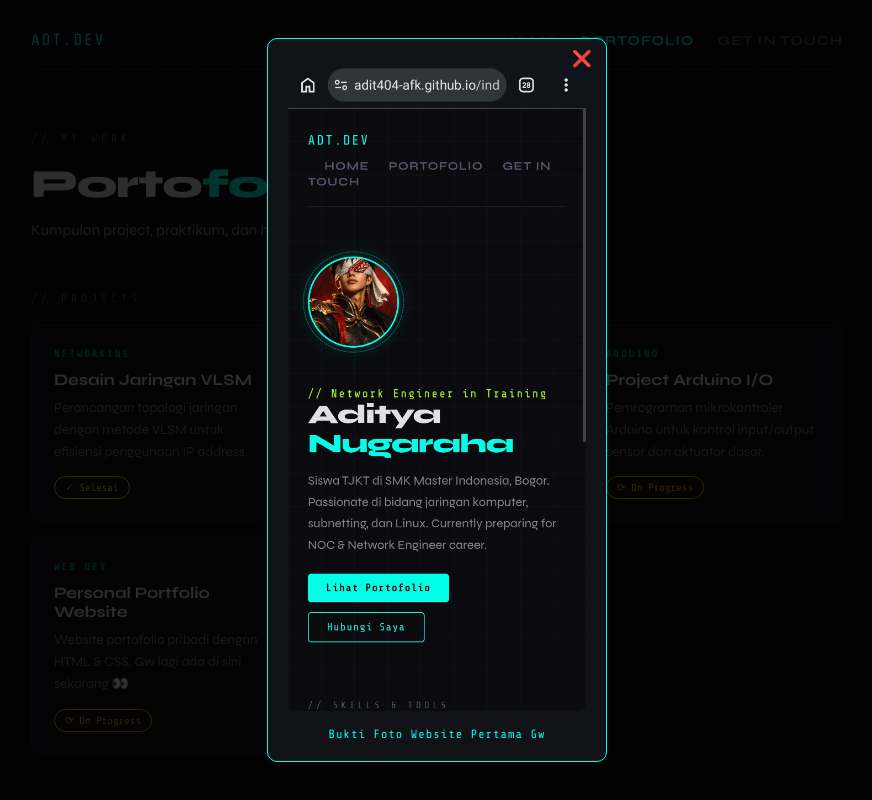
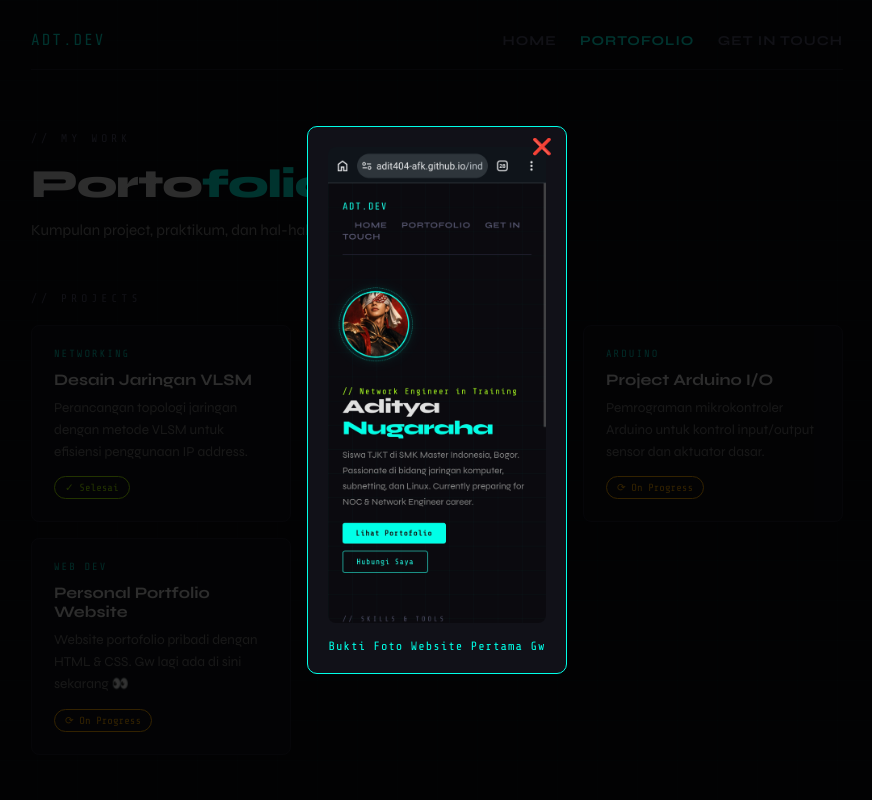
Before and after one commit to ADIT404-afk/ADIT404-afk.github.io, a plain HTML site: page portofolio.html in a window 1280 px wide. Both pictures are taken after a click on the element 364 px from the left and 646 px from the top of the page. Shown: the top 800 px of the page, without its empty margins (203-1075 px from the left). Drawn offline with nearby package versions, Linux system fonts and the light colour scheme.

Commit message:
update portofolio pages

```diff
--- a/portofolio.html
+++ b/portofolio.html
@@ -292,8 +292,8 @@
       border: 1px solid #00ffe7;
       border-radius: 10px;
       padding: 20px;
-      max-width: 340px;
-      width: 90%;
+      max-width: 260px;
+      width: 70%;
       text-align: center;
       position: relative;
     }
```
